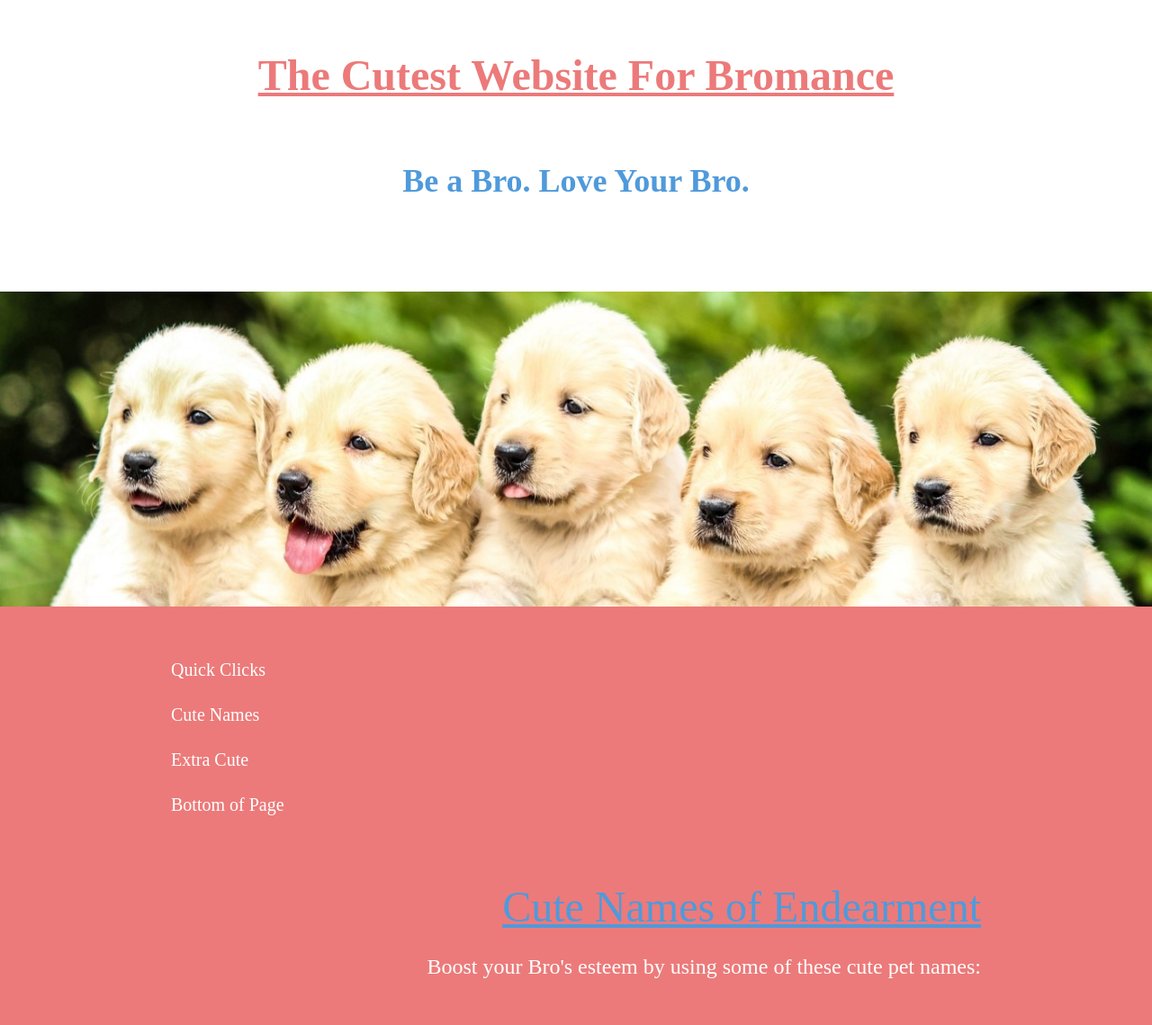
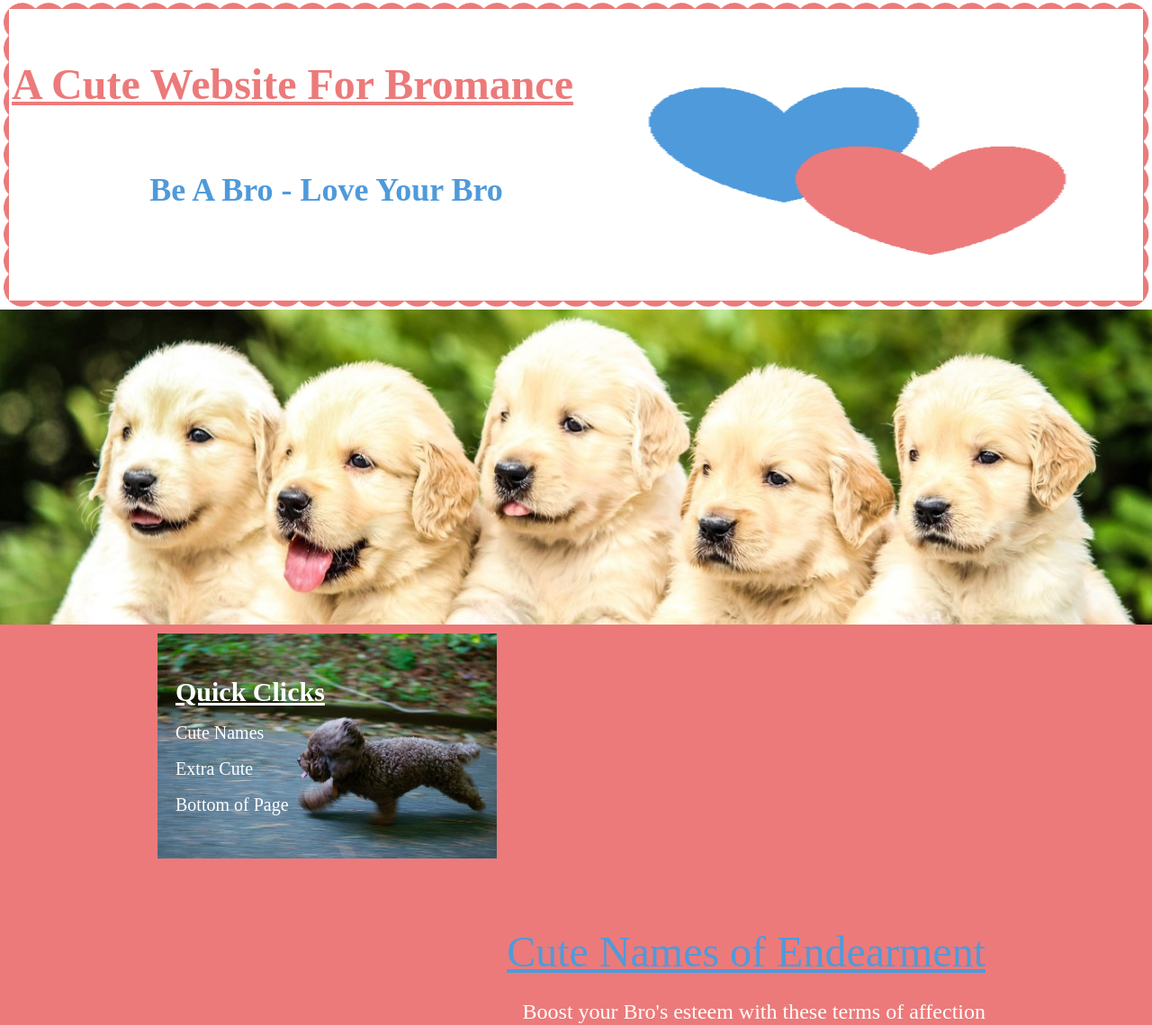
Before and after one commit to joncbertram/website, a plain HTML site: page index.html in a window 1280 px wide. Shown: the top 1139 px of the page at 90% size. Drawn offline with Linux system fonts and the light colour scheme; a web font is replaced by a local one.

Commit message:
Basic changes

```diff
--- a/cute.css
+++ b/cute.css
@@ -13,14 +13,18 @@
 /*Cute Header*/
 header {
   background-color: white;
+  border: 10px solid transparent;
+  border-image: url(images/border.png) 20 round;
 }
 
 /*Cute Body*/
 body {
+  /* background-image: url(images/background.png); */
+  background-position: fill;
   background-color: rgba(236, 122, 122, 1);
   color: white;
   font-family: 'Cormorant Upright', serif;
-  font-size: 20px;
+  font-size: 22px;
 }
 
 header h1 {
@@ -100,6 +104,7 @@ img {
 /*Cute Sections*/
 
 section {
+  margin: 20px;
   clear: both;
 }
 
@@ -120,6 +125,7 @@ footer {
 
 .title2,
 .title3 {
+  width: 100%;
   color: rgba(79,154,219,1);
   text-align: right;
 }
@@ -129,7 +135,7 @@ footer {
 }
 
 .container {
-  max-width:900px;
+  max-width:950px;
   margin: 0 auto;
 }
 
@@ -150,24 +156,45 @@ footer {
 
 .banner {
   height: 350px;
-  background-image: url(images/border.jpg);
+  background-image: url(images/bros.jpg);
   background-size: cover;
-  text-align: center;
 }
 
-.float1 img {
+.float1{
   float: right;
+  width: 50%;
+  padding: 20px;
+}
+
+.float2{
+  float: left;
+  width: 50%;
+  padding: 10px;
 }
 
 .quicklinks {
-  height: 250px;
-  background-image: url(images/quick-link.jpg);
-  background-size: cover;
-  text-align: left;
+  margin: 10px;
+  background-image: url(images/fastpup.jpg);
+  background-size: contain;
+  background-position: 450px bottom left;
+  background-repeat: no-repeat;
 }
 
 .heading2 {
   text-align: right;
+}
+
+.paragraph {
+  margin: 20px;
+  text-align: left;
+}
+
+.paragraph-one {
+  margin: 20px;
+  text-align: left;
+  font-size: 30px;
+  font-weight: bold;
+  text-decoration: underline;
 }
 
 /*Cute Footer*/
--- a/index.html
+++ b/index.html
@@ -3,17 +3,21 @@
 <!DOCTYPE html>
 <html lang="en">
 <head>
-  <title>The Cutest Website</title>
+  <title>A Cute Website</title>
   <meta charset="utf-8">
+  <link rel="shortcut icon" type="image/x-icon" href="images/logo.png">
   <link rel="stylesheet" href="cute.css">
   <link href="https://fonts.googleapis.com/css?family=Cormorant+Upright" rel="stylesheet">
 </head>
 
 <body>
   <header id="header">
-    <div class="container">
-      <h1 class="title">The Cutest Website For Bromance</h1>
-      <h2 class="cuteh2">Be a Bro. Love Your Bro.</h2>
+    <div>
+      <img src="images/logo.png" class="float1" />
+    </div>
+    <div>
+      <h1 class="title">A Cute Website For Bromance</h1>
+      <h2 class="cuteh2">Be A Bro - Love Your Bro</h2>
     </div>
   </header>
 
@@ -21,42 +25,49 @@
 
   <div class="container">
     <section class="quicklinks">
-      <p>Quick Clicks</p>
-      <p><a href="#cute1">Cute Names</a></p>
-      <p><a href="#cute2">Extra Cute</a></p>
-      <p><a href="#footer">Bottom of Page</a></p>
+      <p class="paragraph-one">Quick Clicks</p>
+      <p class="paragraph"><a href="#cute1">Cute Names</a></p>
+      <p class="paragraph"><a href="#cute2">Extra Cute</a></p>
+      <p class="paragraph"><a href="#footer">Bottom of Page</a></p>
     </section>
 
     <section id="cute1">
       <h1 class="title2">Cute Names of Endearment</h1>
-      <h2 class ="heading2">Boost your Bro's esteem by using some of these cute pet names:</h2>
+      <h2 class ="heading2">Boost your Bro's esteem with these terms of affection</h2>
     </section>
 
-    <section class="float1">
-      <img src="images/three-puppies.jpg" alt="Photo of three puppies" height="816" width="480" />
+    <div class="float1">
       <p>Who doesn't love a cute pet name? It makes us feel <strong>appreciated</strong> and <strong>special</strong>. But don't worry if it's not your thing. The classic "bro" is still a good go-to.</p>
       <ul>
         <li><em>Abrodable</em></li>
         <li><em>Swole Sweetie</em></li>
         <li><em>Beard Babe</em></li>
       </ul>
-    </section>
+    </div>
+
+    <div>
+      <img src="images/three-puppies.jpg" alt="Photo of three puppies" height="816" width="480" class="float1" />
+    </div>
 
     <section id="cute2">
       <h1 class="title3">How To Be Extra Cute</h1>
       <h2>Advice to ensure your Bro is feeling how cute they really are</h2>
     </section>
 
-    <section class="float1">
-      <img src="images/puppy-gang.jpg" alt="Photo of puppies" height="720" width="480" />
-      <p>Building up your fellow bro not only makes them feel cute, but it means you're being the <strong>most excellent</strong> bro to ever be broing. <strong><em>Good work, bro!</strong></em></p>
+    <div class="float2">
+      <p>Building up your fellow Bro not only makes them feel cute, but it means you're being the <strong>most excellent</strong> Bro to ever be broing. <strong><em>Good work, Bro!</strong></em></p>
       <ol>
         <li><em>Accept them with love and understanding</em></li>
         <li><em>Encourage them to be their best</em></li>
-        <li><em>Never put a bro down</em></li>
+        <li><em>Never put a Bro down</em></li>
       </ol>
-    </section>
+    </div>
 
+    <div>
+      <img src="images/puppy-gang.jpg" alt="Photo of puppies" height="720" width="480" class="float2" />
+    </div>
+
+    <section>
       <a href="https://www.theodysseyonline.com/top-11-cutest-celebrity-bromances" target="_blank">Cute Bromance Goals</a>
     </section>
 
```
Also changed, not shown: images/border.png (added), images/bros.jpg (renamed from images/border.jpg), images/fastpup.jpg (added), images/logo.png (added).
